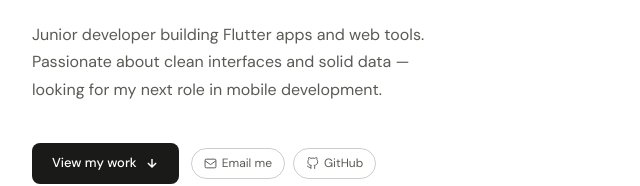
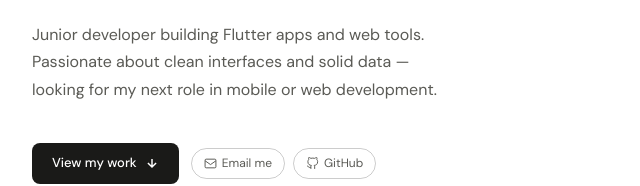
Before and after one commit to Sendiivano/Sendiivano.github.io, a plain HTML site: page index.html in a window 1280 px wide. Shown: the part 353-539 px from the top of the page, 280-920 px from the left. Drawn offline with Linux system fonts and the light colour scheme.

Commit message:
Update tagline to include web development

```diff
--- a/index.html
+++ b/index.html
@@ -385,7 +385,7 @@
       <span class="open-badge"><span class="dot"></span>Open to work</span>
     </div>
     <h1 class="hero-name">Sendi Ivanov<br><em>Yudha Pratama</em></h1>
-    <p class="hero-tagline">Junior developer building Flutter apps and web tools. Passionate about clean interfaces and solid data — looking for my next role in mobile development.</p>
+    <p class="hero-tagline">Junior developer building Flutter apps and web tools. Passionate about clean interfaces and solid data — looking for my next role in mobile or web development.</p>
     <div class="hero-actions">
       <a href="#projects" class="btn-primary">
         View my work
```
